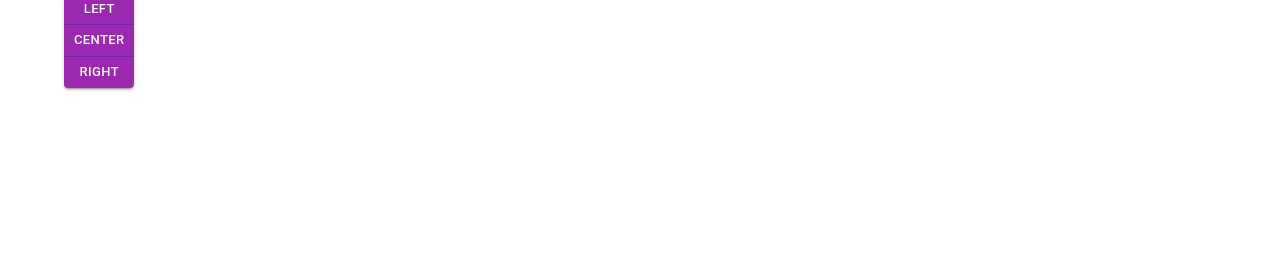
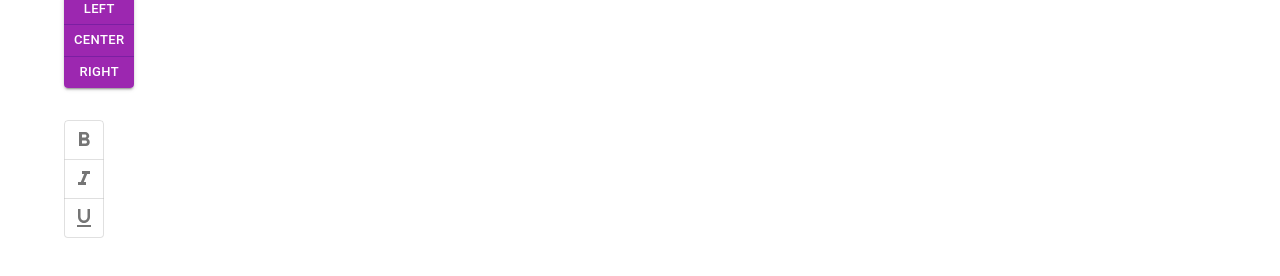
Before and after one commit to HaktanAlbayrak/react-mui-demo, a React (Create React App) app: page / in a window 1280 px wide. Shown: the part 983-1259 px from the top of the page. Before the commit the page ends 1135 px from the top, so only its background shows below. Built offline with nearby package versions, Linux system fonts and the light colour scheme.

Commit message:
Mui Toogle Button and Group

```diff
--- a/src/components/MuiButton.tsx
+++ b/src/components/MuiButton.tsx
@@ -1,7 +1,31 @@
-import { Stack, Button, IconButton, ButtonGroup } from '@mui/material';
+import {
+  Stack,
+  Button,
+  IconButton,
+  ButtonGroup,
+  ToggleButton,
+  ToggleButtonGroup,
+} from '@mui/material';
 import SendIcon from '@mui/icons-material/Send';
+import FormatBoldIcon from '@mui/icons-material/FormatBold';
+import FormatItalicIcon from '@mui/icons-material/FormatItalic';
+import FormatUnderlinedIcon from '@mui/icons-material/FormatUnderlined';
+import { useState } from 'react';
 
 export const MuiButton = () => {
+  const [formats, setFormats] = useState<string | null>(null);
+
+  console.log({
+    formats,
+  });
+
+  const handleFormatChange = (
+    _event: React.MouseEvent<HTMLElement>,
+    updatedFormats: string | null
+  ) => {
+    setFormats(updatedFormats);
+  };
+
   return (
     <Stack spacing={4}>
       <Stack spacing={2} direction='row'>
@@ -111,6 +135,27 @@
           <Button>Right</Button>
         </ButtonGroup>
       </Stack>
+      <Stack direction='row'>
+        <ToggleButtonGroup
+          aria-label='text formatting'
+          value={formats}
+          onChange={handleFormatChange}
+          size='small'
+          color='success'
+          orientation='vertical'
+          exclusive
+        >
+          <ToggleButton value='bold' aria-label='bold'>
+            <FormatBoldIcon />
+          </ToggleButton>
+          <ToggleButton value='italic' aria-label='italic'>
+            <FormatItalicIcon />
+          </ToggleButton>
+          <ToggleButton value='underlined' aria-label='underlined'>
+            <FormatUnderlinedIcon />
+          </ToggleButton>
+        </ToggleButtonGroup>
+      </Stack>
     </Stack>
   );
 };
```
